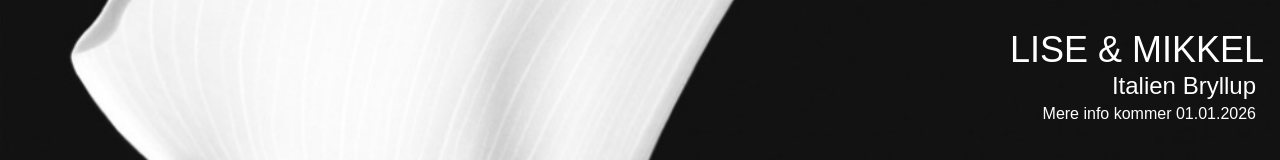
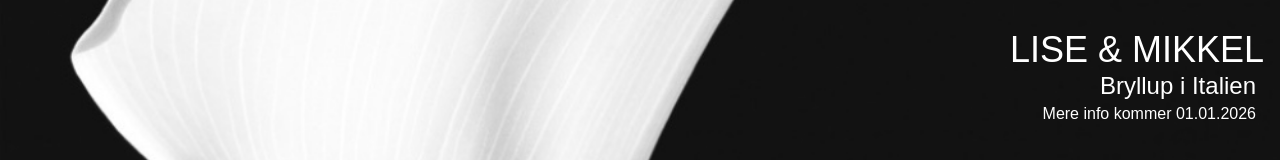
Before and after one commit to mikk39k1/italy-wedding-site, a Next.js app: page / in a window 1280 px wide. Shown: the part 482-642 px from the top of the page. Built offline with nearby package versions, Linux system fonts and the light colour scheme.

Commit message:
Changed Sub heading

```diff
--- a/src/app/page.tsx
+++ b/src/app/page.tsx
@@ -10,7 +10,7 @@ export default function Home() {
 
       <div className="absolute bottom-1/5 right-4 flex flex-col items-end justify-center">
         <h1 className="text-4xl font-light text-right text-white">LISE & MIKKEL</h1>
-        <h2 className="text-2xl text-right text-white mr-2">Italien Bryllup</h2>
+        <h2 className="text-2xl text-right text-white mr-2">Bryllup i Italien</h2>
         <p className="text-right text-small mb-8 text-white mr-2">Mere info kommer 01.01.2026</p>
       </div>
 
```
